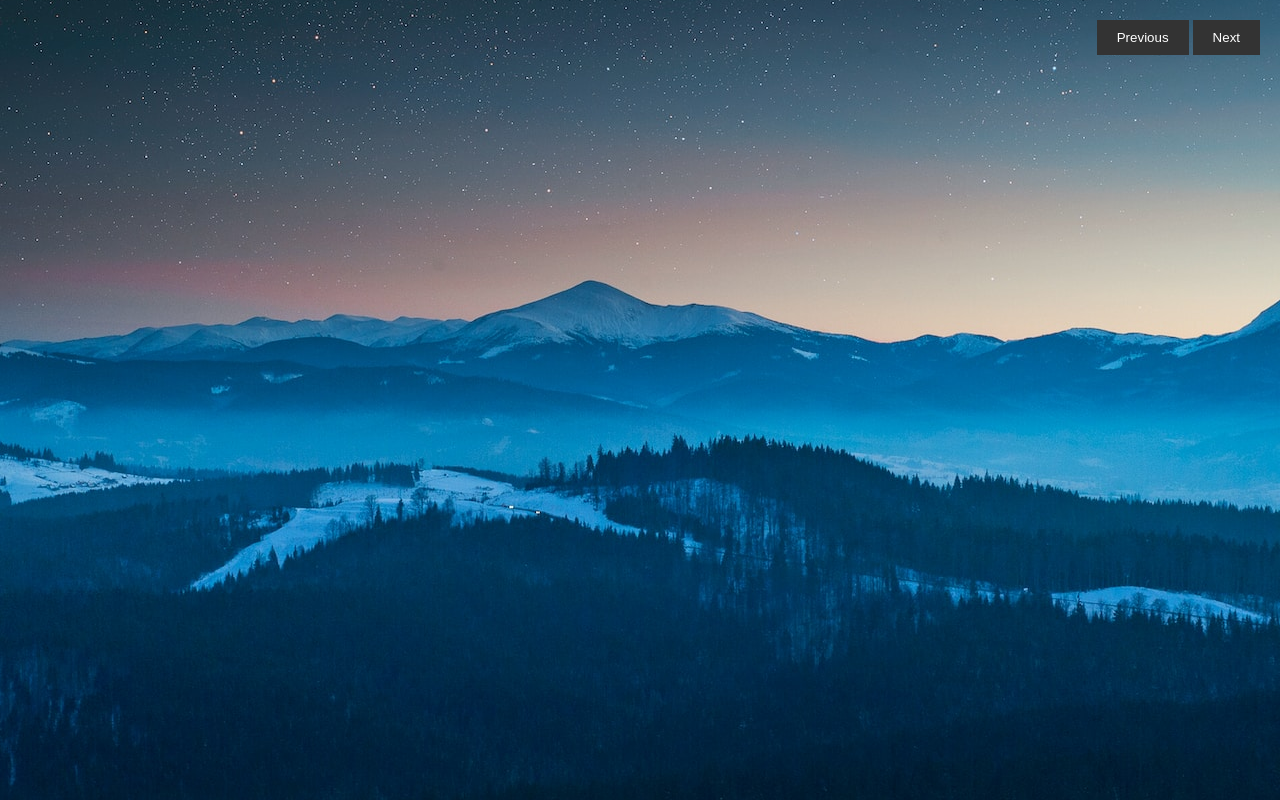
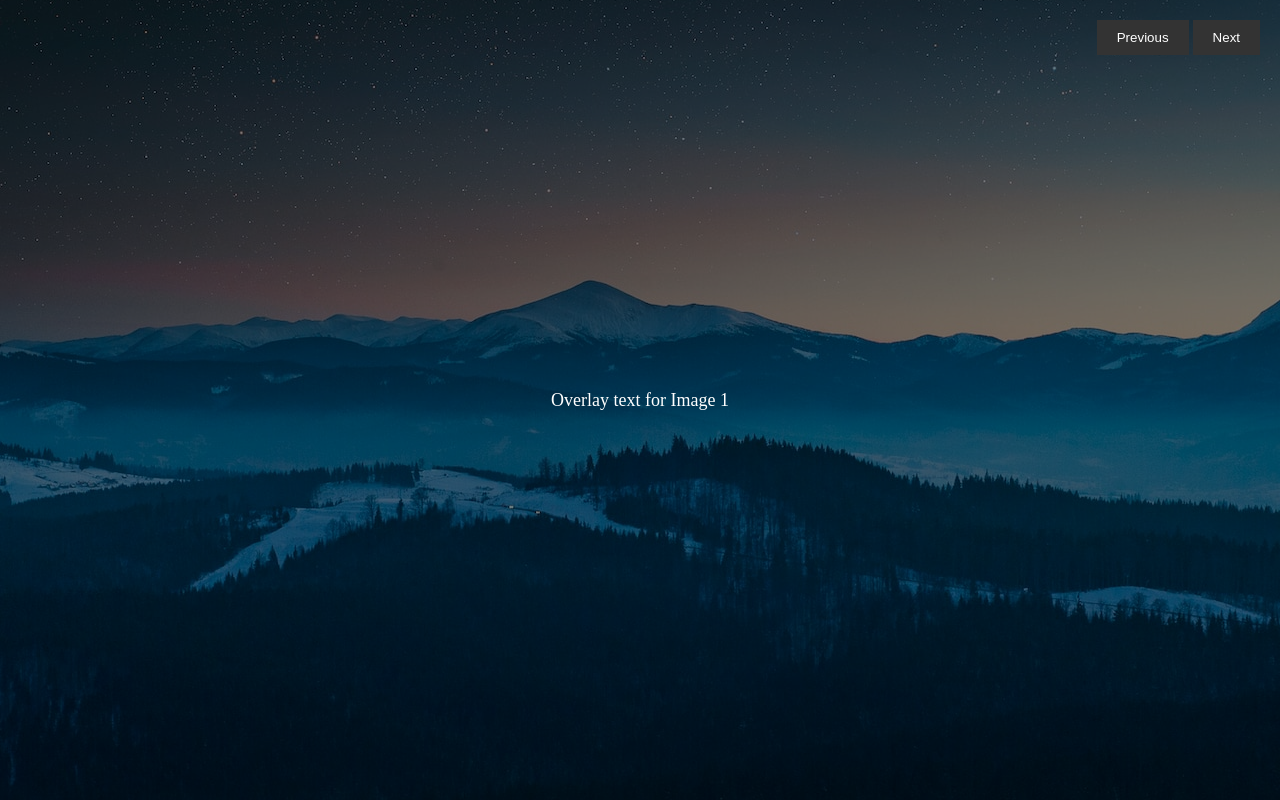
Before and after one commit to RafatSh-hash/clock.Sh, a plain HTML site: page index.html in a window 1280 px wide. Drawn offline with Linux system fonts and the light colour scheme.

Commit message:
created Overlay Div

```diff
--- a/Style.css
+++ b/Style.css
@@ -55,3 +55,24 @@ button {
 button:hover {
     background-color: #555;
 }
+
+.overlay {
+    position: absolute;
+    top: 0;
+    left: 0;
+    width: 100%;
+    height: 100%;
+    background-color: rgba(0, 0, 0, 0.5);
+    display: flex;
+    align-items: center;
+    justify-content: center;
+    text-align: center;
+    color: white;
+    font-size: 18px;
+    opacity: 0;
+    transition: opacity 0.3s ease-in-out;
+}
+
+.carousel-item .overlay {
+    opacity: 1;
+}
--- a/index.html
+++ b/index.html
@@ -11,9 +11,24 @@
 <body>
     <div class="carousel-container">
         <div class="carousel">
-            <div class="carousel-item active"><img src="./Asset/1.jpg" alt="Image 1"></div>
-            <div class="carousel-item"><img src="./Asset/2.jpg" alt="Image 2"></div>
-            <div class="carousel-item"><img src="./Asset/3.jpg" alt="Image 3"></div>
+            <div class="carousel-item active">
+                <img src="./Asset/1.jpg" alt="Image 1">
+                <div class="overlay">
+                    <p>Overlay text for Image 1</p>
+                </div>
+            </div>
+            <div class="carousel-item">
+                <img src="./Asset/2.jpg" alt="Image 2">
+                <div class="overlay">
+                    <p>Overlay text for Image 2</p>
+                </div>
+            </div>
+            <div class="carousel-item">
+                <img src="./Asset/3.jpg" alt="Image 3">
+                <div class="overlay">
+                    <p>Overlay text for Image 3</p>
+                </div>
+            </div>
         </div>
         <div class="controls">
             <button id="prevBtn">Previous</button>
@@ -21,6 +36,7 @@
         </div>
     </div>
     <script src="script.js"></script>
+
 </body>
 
 </html>
```
